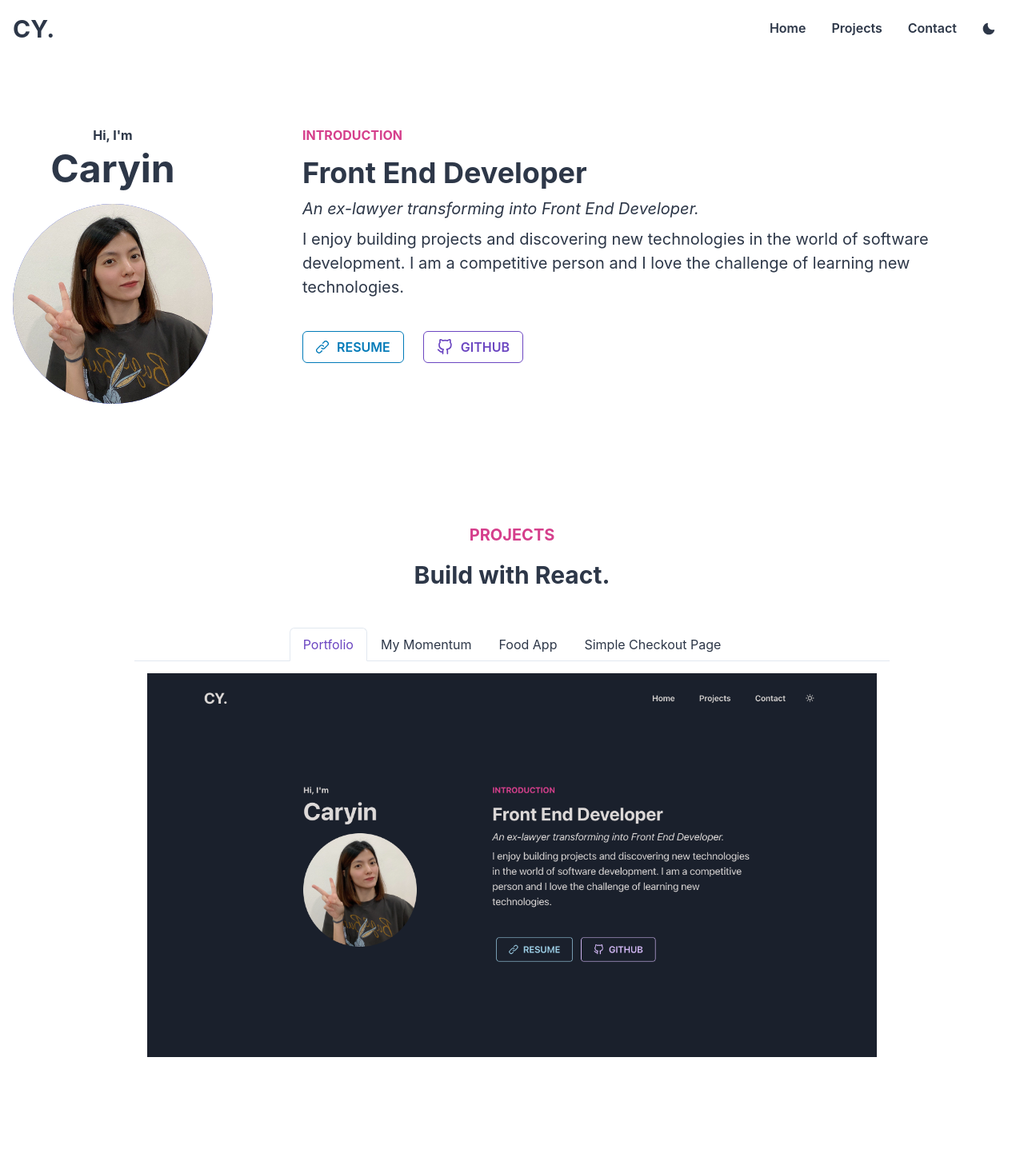
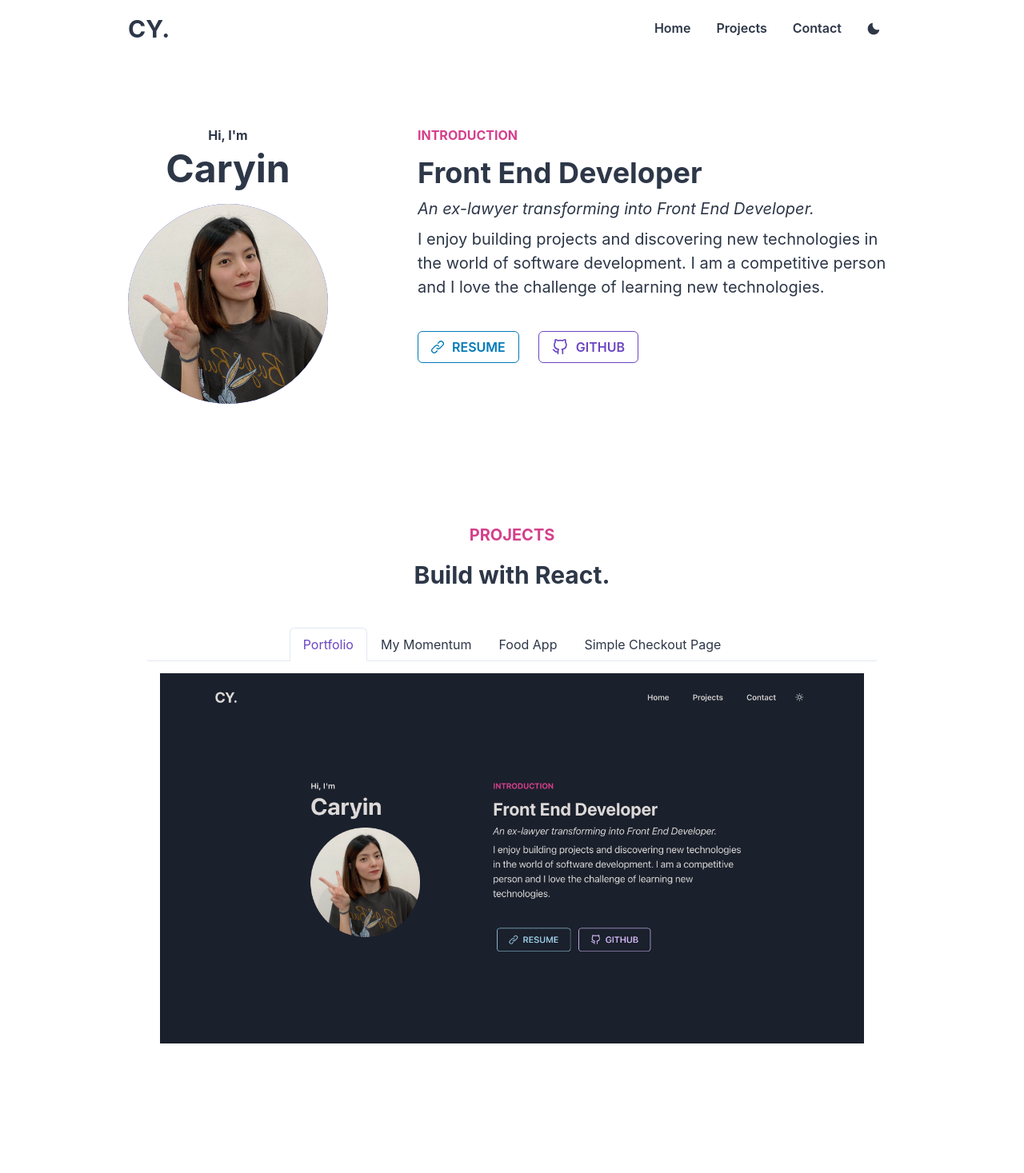
Before and after one commit to Caryin/personal-portfolio, a React (Create React App) app: page / in a window 1280 px wide. Shown: the top 1467 px of the page at 80% size. Built offline with nearby package versions, Linux system fonts and the light colour scheme.

Commit message:
refector

```diff
--- a/src/App.js
+++ b/src/App.js
@@ -1,8 +1,8 @@
 //components
+import { Container, useBreakpointValue } from '@chakra-ui/react';
+import Contact from './components/Contact';
+import HomePage from './components/HomePage';
 import NavigationBar from './components/NavigationBar';
-import HomePage from './components/HomePage';
-import Contact from './components/Contact';
-import { useBreakpointValue } from '@chakra-ui/react';
 import ProjectCarousel from './components/ProjectCarousel';
 import ProjectTab from './components/ProjectTab';
 
@@ -16,16 +16,12 @@ const App = () => {
 
   const Project = projectComponents[projectDisplay];
   return (
-    <>
-      <div>
-        <NavigationBar />
-        <HomePage />
-      </div>
-      <div>{Project}</div>
-      <div>
-        <Contact />
-      </div>
-    </>
+    <Container maxW='container.lg' px={4}>
+      <NavigationBar />
+      <HomePage />
+      {Project}
+      <Contact />
+    </Container>
   );
 };
 
```
